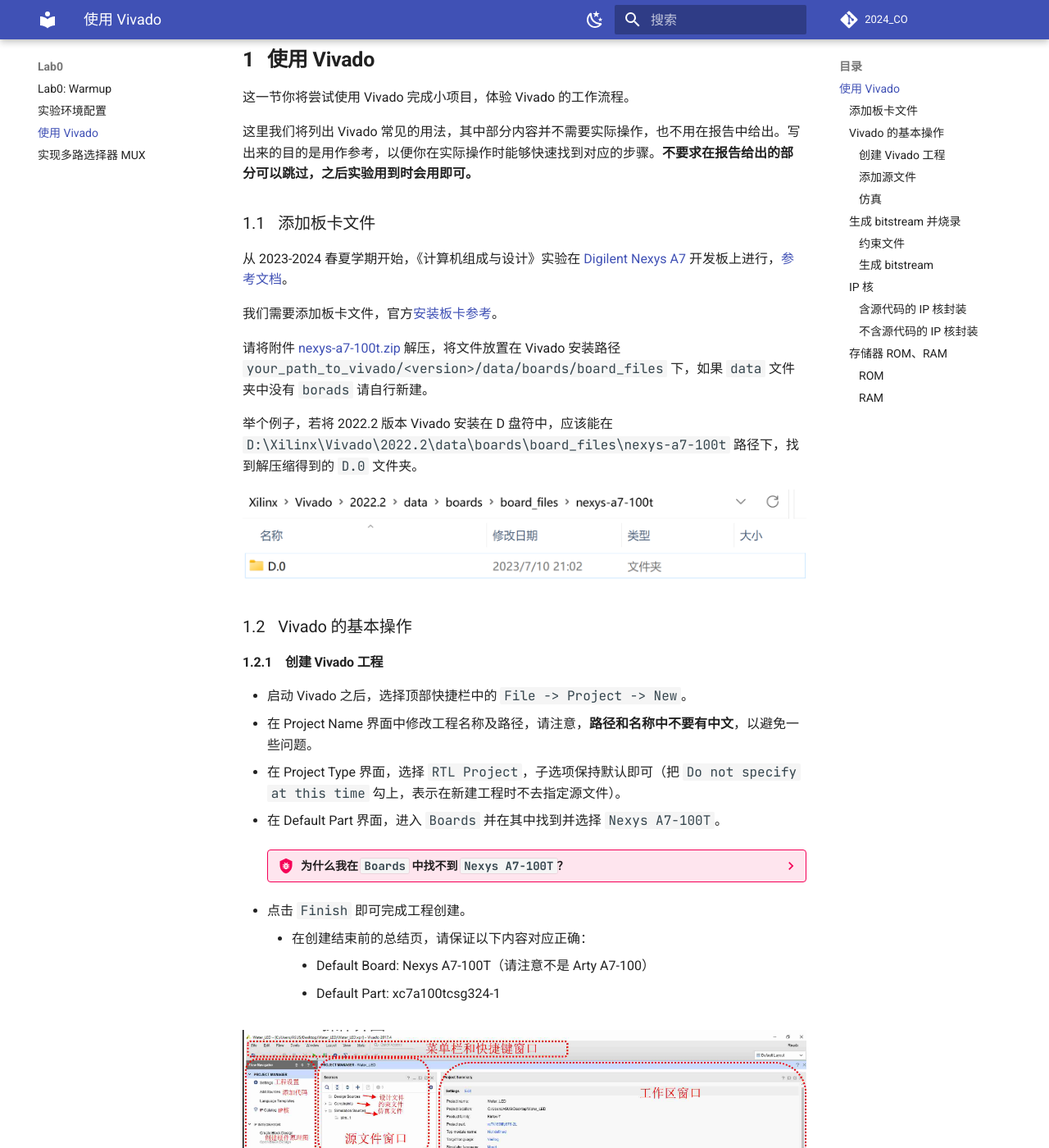
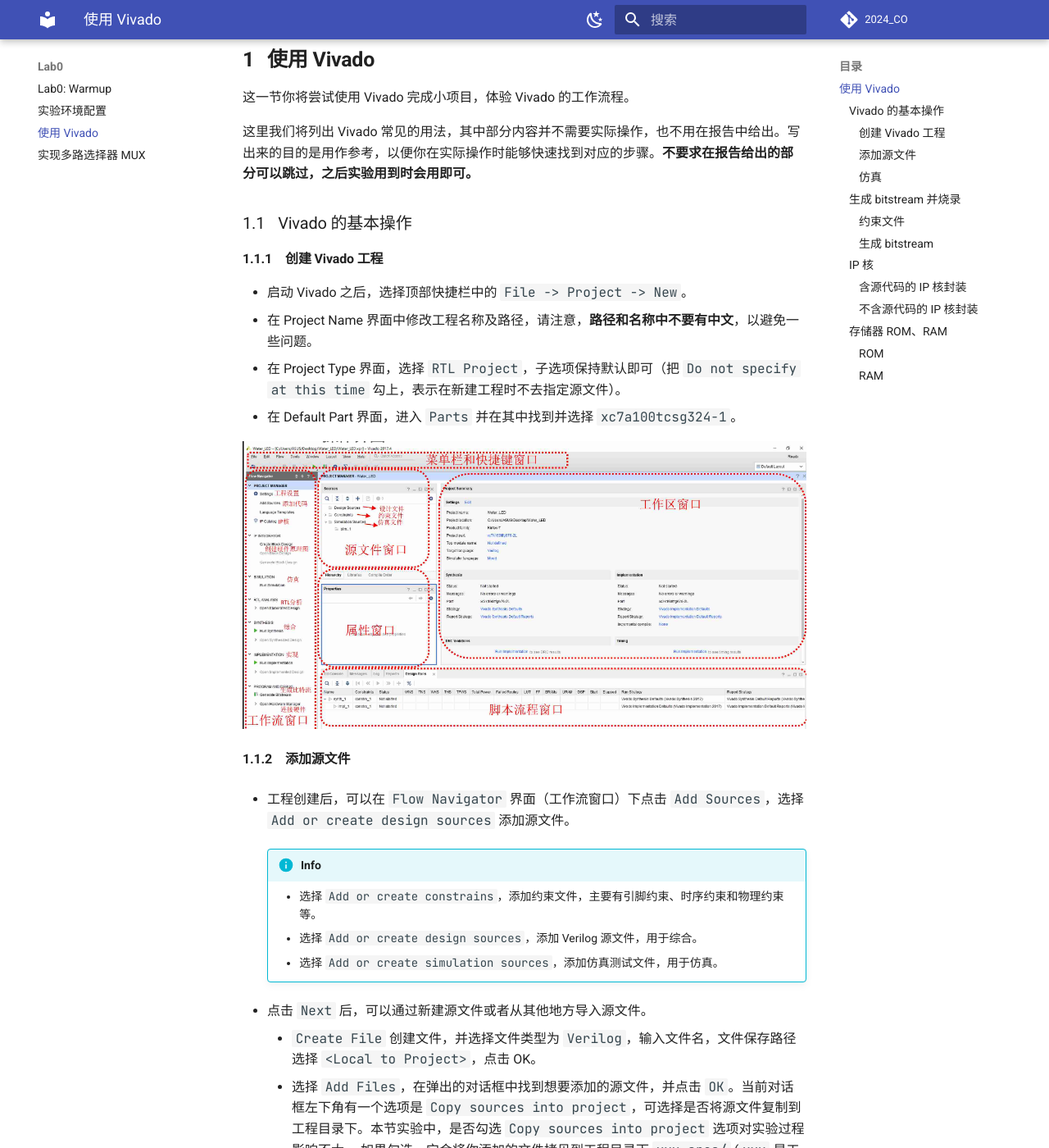
Before and after one commit to Guahao31/2024_CO, an MkDocs documentation site: the page built from docs/Lab0/vivado_guide.md, in a window 1280 px wide and 1400 px high, scrolled down 946 px. Shown: the whole window at 82% size. Built offline with MkDocs 1.6.1 and Material for MkDocs 9.7.7, drawn with Linux system fonts in a browser that asks for light colours; a script that is not in the unit is left out; comment, search, counter and statistics services are not loaded.

Commit message:
docs: remove board file

```diff
--- a/docs/Lab0/vivado_guide.md
+++ b/docs/Lab0/vivado_guide.md
@@ -26,18 +26,6 @@
 
 这里我们将列出 Vivado 常见的用法，其中部分内容并不需要实际操作，也不用在报告中给出。写出来的目的是用作参考，以便你在实际操作时能够快速找到对应的步骤。**不要求在报告给出的部分可以跳过，之后实验用到时会用即可。**
 
-### 添加板卡文件
-
-从 2023-2024 春夏学期开始，《计算机组成与设计》实验在 [Digilent Nexys A7](https://digilent.com/reference/programmable-logic/nexys-a7/start) 开发板上进行，[参考文档](https://digilent.com/reference/_media/reference/programmable-logic/nexys-a7/nexys-a7_rm.pdf)。
-
-我们需要添加板卡文件，官方[安装板卡参考](https://digilent.com/reference/programmable-logic/guides/installing-vivado-and-vitis#install_digilent_s_board_files)。
-
-请将附件 [nexys-a7-100t.zip](./attachment/nexys-a7-100t.zip) 解压，将文件放置在 Vivado 安装路径 `your_path_to_vivado/<version>/data/boards/board_files` 下，如果 `data` 文件夹中没有 `borads` 请自行新建。
-
-举个例子，若将 2022.2 版本 Vivado 安装在 D 盘符中，应该能在 `D:\Xilinx\Vivado\2022.2\data\boards\board_files\nexys-a7-100t` 路径下，找到解压缩得到的 `D.0` 文件夹。
-
-![](./pic/board-file.png)
-
 ### Vivado 的基本操作
 
 #### 创建 Vivado 工程
@@ -45,26 +33,7 @@
 * 启动 Vivado 之后，选择顶部快捷栏中的 `File -> Project -> New`。
 * 在 Project Name 界面中修改工程名称及路径，请注意，**路径和名称中不要有中文**，以避免一些问题。
 * 在 Project Type 界面，选择 `RTL Project`，子选项保持默认即可（把 `Do not specify at this time` 勾上，表示在新建工程时不去指定源文件）。
-* 在 Default Part 界面，进入 `Boards` 并在其中找到并选择 `Nexys A7-100T`。
-
-    ??? bug "为什么我在 `Boards` 中找不到 `Nexys A7-100T`？"
-
-        请按以下步骤进行确认：
-
-        * 重启 Vivado 看看是否能找到。
-        * 安装 Vivado 时勾选了 `Artix-7` Package。
-        * 手动指定板卡文件的位置（特别是高版本如 Vivado 2023.2）。下面这两种方法完全等价：
-
-            * Vivado 工具栏：`Tools -> Settings -> Vivado Store -> Board Repository`。在这里选择你的板卡文件夹。
-
-                ![board-path](pic/board-path.png)
-
-            * 在 TCL 控制台中执行 `set_param board.repoPaths "your_path_to_board_files"`。注意，路径分隔符应为 `/` 而不是 `\`。
-
-* 点击 `Finish` 即可完成工程创建。
-    * 在创建结束前的总结页，请保证以下内容对应正确：
-        * Default Board: Nexys A7-100T（请注意不是 Arty A7-100）
-        * Default Part: xc7a100tcsg324-1
+* 在 Default Part 界面，进入 `Parts` 并在其中找到并选择 `xc7a100tcsg324-1`。
 
 ![figure](./pic/GUI-menu.jpg)
 
```
